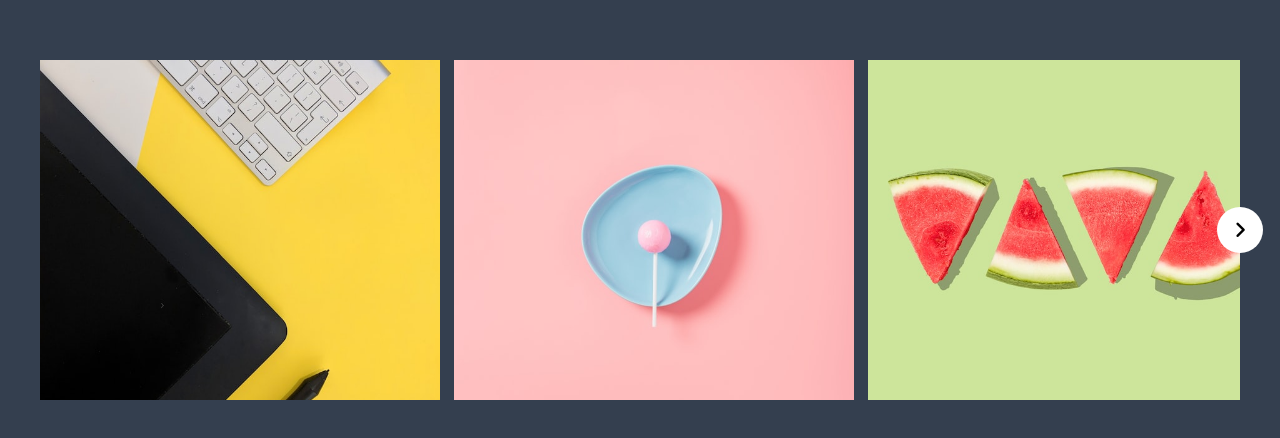
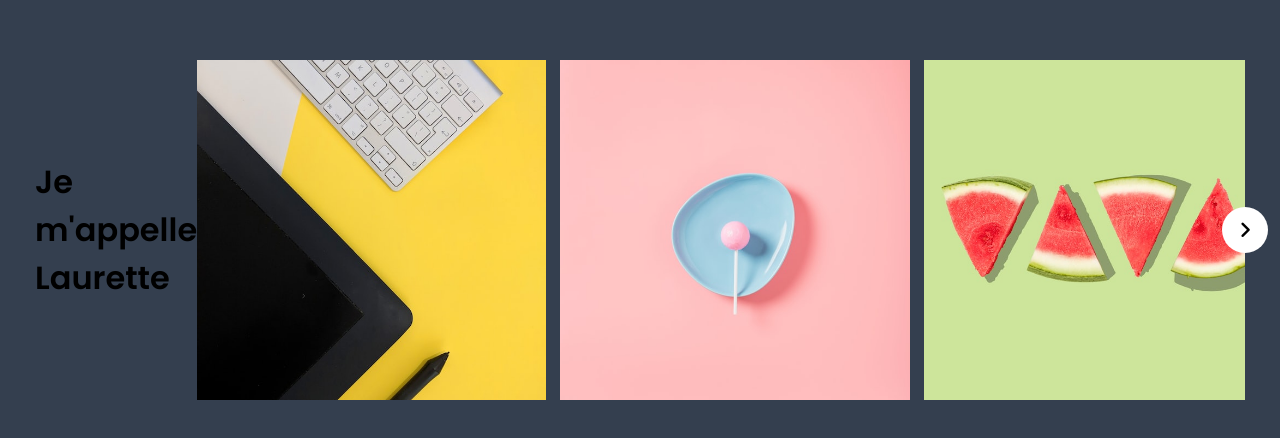
Before and after one commit to Laurette-ota/projet-slider, a plain HTML site: page index.html in a window 1280 px wide. Shown: the part 170-608 px from the top of the page. Drawn offline with Linux system fonts and the light colour scheme.

Commit message:
Ajout de mon prénom

```diff
--- a/index.html
+++ b/index.html
@@ -9,6 +9,7 @@
     <script src="slider.js" defer></script>
 </head>
 <body>
+    <h1>Je m'appelle Laurette</h1>
     <div class="wrapper">
         <i id="left" class="fa-solid fa-angle-left"></i>
         <div class="carousel">
```
